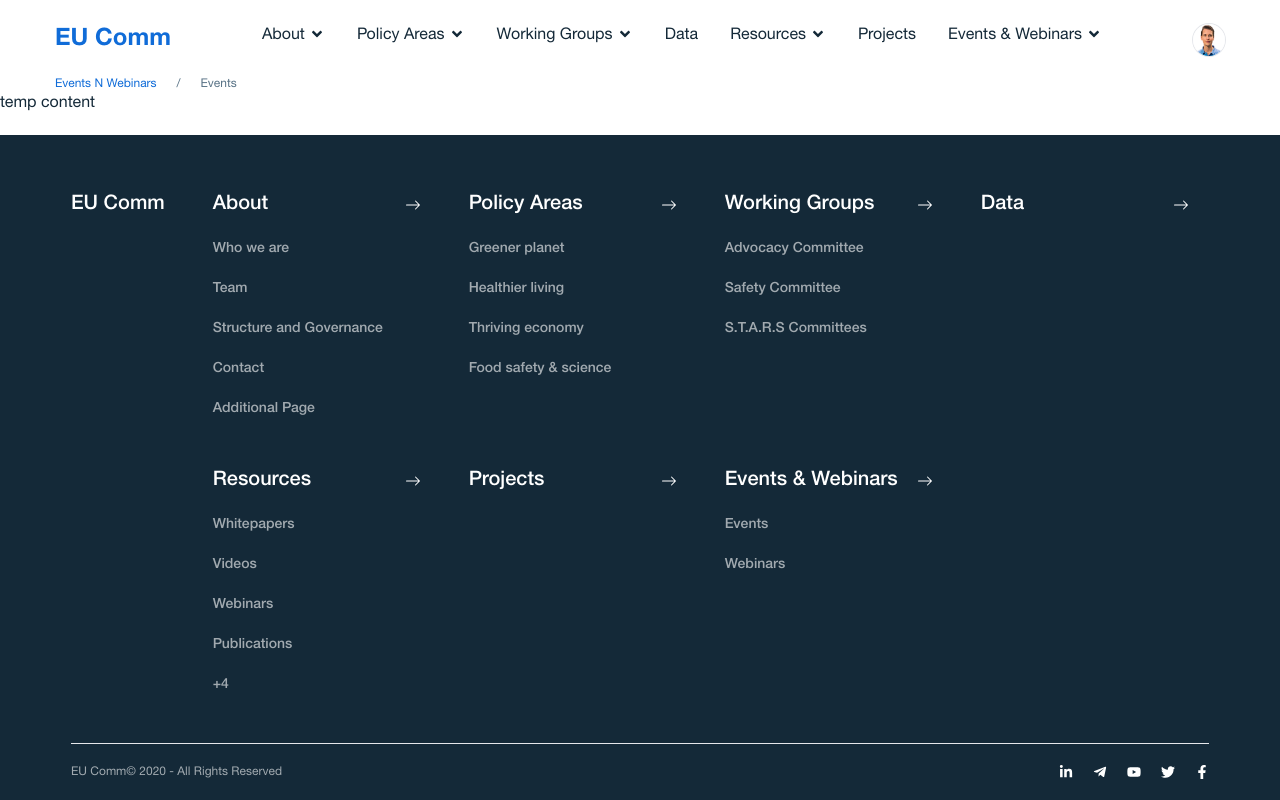
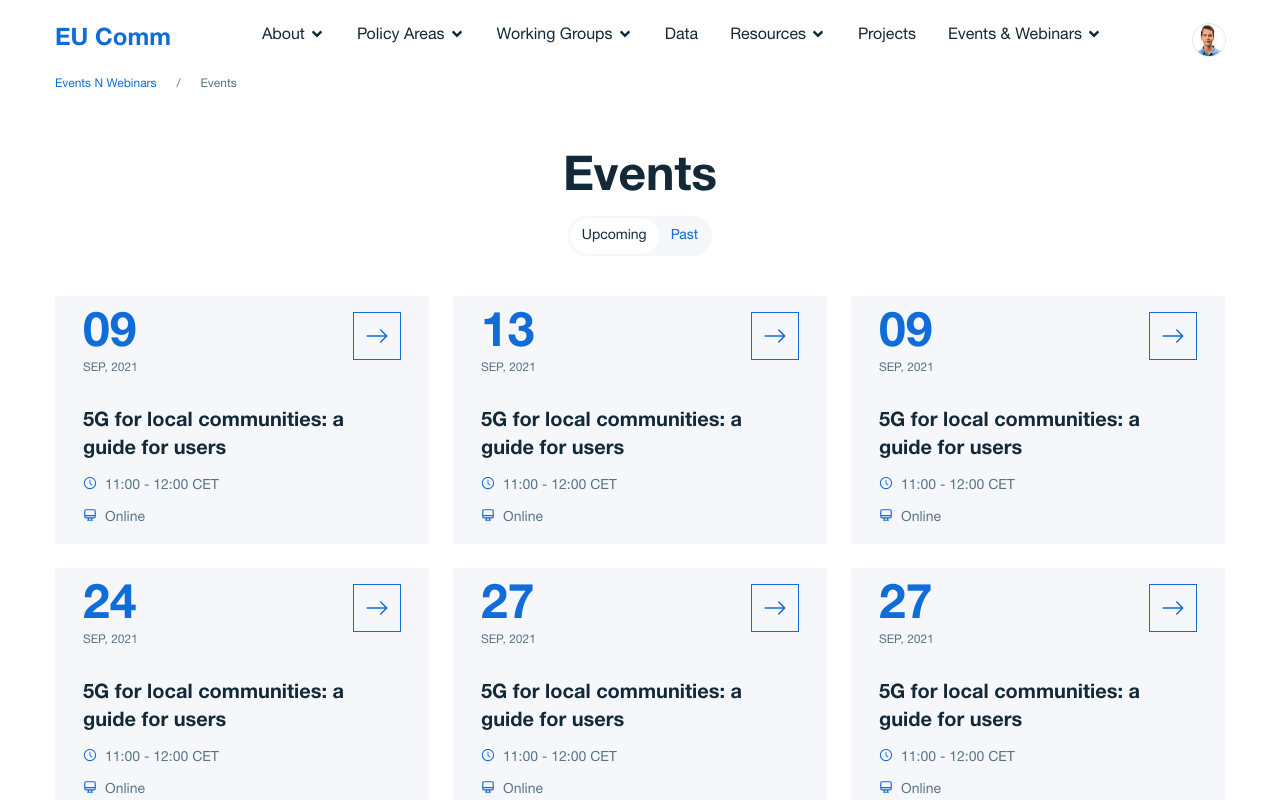
Before and after one commit to arpitgupta1214/eucomm, a Next.js app: page /events-n-webinars/events in a window 1280 px wide. Shown: the top 800 px of the page. Built offline with nearby package versions, Linux system fonts and the light colour scheme; what calendar-dates would draw is missing.

Commit message:
build error fix and events added

```diff
--- a/components/CustomIcon/CustomIcon.jsx
+++ b/components/CustomIcon/CustomIcon.jsx
@@ -12,8 +12,8 @@ import {
 } from "react-icons/fa";
 import { MdWork } from "react-icons/md";
 import { TiGroup } from "react-icons/ti";
-import { AiFillPieChart } from "react-icons/ai";
-import { HiDocumentText } from "react-icons/hi";
+import { AiFillPieChart, AiOutlineClockCircle } from "react-icons/ai";
+import { HiDocumentText, HiOutlineDesktopComputer } from "react-icons/hi";
 import { VscLoading } from "react-icons/vsc";
 import { BsArrowRight, BsDot, BsCircleFill } from "react-icons/bs";
 
@@ -35,6 +35,8 @@ const icons = {
   FaAngleUp,
   BsDot,
   BsCircleFill,
+  AiOutlineClockCircle,
+  HiOutlineDesktopComputer,
 };
 
 const CustomIcon = ({ name, className }) =>
--- /dev/null
+++ b/components/ui/Selector/Selector.jsx
@@ -0,0 +1,21 @@
+const Selector = ({ options, active, onSelect }) => {
+  return (
+    <div className="mb-10 bg-skin-light rounded-full p-0.5 flex">
+      {options.map((option, idx) => (
+        <button
+          key={`option-${idx}`}
+          className={`py-2 px-3 rounded-full text-sm ${
+            active === option
+              ? "text-skin-base bg-skin-base"
+              : "text-skin-highlight bg-none"
+          }`}
+          onClick={() => onSelect(option)}
+        >
+          {option}
+        </button>
+      ))}
+    </div>
+  );
+};
+
+export default Selector;
--- /dev/null
+++ b/components/ui/Selector/index.js
@@ -0,0 +1 @@
+export { default } from "./Selector";
--- a/components/ui/index.js
+++ b/components/ui/index.js
@@ -10,3 +10,4 @@ export { default as MobilePopup } from "./MobilePopup";
 export { default as Player } from "./Player";
 export { default as Carousel } from "./Carousel";
 export { default as ArrowButton } from "./ArrowButton";
+export { default as Selector } from "./Selector";
--- /dev/null
+++ b/data/events/data.json
@@ -0,0 +1,93 @@
+{
+  "pageHead": "Events",
+  "eventGroups": [
+    {
+      "name": "Upcoming",
+      "events": [
+        {
+          "date": "09 SEP 2021",
+          "head": "5G for local communities: a guide for users",
+          "time": "11:00 - 12:00 CET",
+          "mode": "Online"
+        },
+        {
+          "date": "13 SEP 2021",
+          "head": "5G for local communities: a guide for users",
+          "time": "11:00 - 12:00 CET",
+          "mode": "Online"
+        },
+        {
+          "date": "09 SEP 2021",
+          "head": "5G for local communities: a guide for users",
+          "time": "11:00 - 12:00 CET",
+          "mode": "Online"
+        },
+        {
+          "date": "24 SEP 2021",
+          "head": "5G for local communities: a guide for users",
+          "time": "11:00 - 12:00 CET",
+          "mode": "Online"
+        },
+        {
+          "date": "27 SEP 2021",
+          "head": "5G for local communities: a guide for users",
+          "time": "11:00 - 12:00 CET",
+          "mode": "Online"
+        },
+        {
+          "date": "27 SEP 2021",
+          "head": "5G for local communities: a guide for users",
+          "time": "11:00 - 12:00 CET",
+          "mode": "Online"
+        }
+      ]
+    },
+    {
+      "name": "Past",
+      "events": [
+        {
+          "date": "09 Sept 2021",
+          "head": "5G for local communities: a guide for users",
+          "time": "11:00 - 12:00 CET",
+          "mode": "Online"
+        },
+        {
+          "date": "13 Sept 2021",
+          "head": "5G for local communities: a guide for users",
+          "time": "11:00 - 12:00 CET",
+          "mode": "Online"
+        },
+        {
+          "date": "09 Sept 2021",
+          "head": "5G for local communities: a guide for users",
+          "time": "11:00 - 12:00 CET",
+          "mode": "Online"
+        },
+        {
+          "date": "24 Sept 2021",
+          "head": "5G for local communities: a guide for users",
+          "time": "11:00 - 12:00 CET",
+          "mode": "Online"
+        },
+        {
+          "date": "27 Sept 2021",
+          "head": "5G for local communities: a guide for users",
+          "time": "11:00 - 12:00 CET",
+          "mode": "Online"
+        },
+        {
+          "date": "27 Sept 2021",
+          "head": "5G for local communities: a guide for users",
+          "time": "11:00 - 12:00 CET",
+          "mode": "Online"
+        },
+        {
+          "date": "30 Sept 2021",
+          "head": "5G for local communities: a guide for users",
+          "time": "11:00 - 12:00 CET",
+          "mode": "Online"
+        }
+      ]
+    }
+  ]
+}
--- /dev/null
+++ b/pages/events-n-webinars/events.jsx
@@ -0,0 +1,84 @@
+import CustomIcon from "components/CustomIcon/CustomIcon";
+import Layout from "components/Layouts";
+import { ArrowButton, Selector } from "components/ui";
+import { useState } from "react";
+
+const Events = (props) => {
+  const [activeEventGroup, setActiveEventGroup] = useState(
+    props.eventGroups[0]
+  );
+  return (
+    <div className="mt-16 flex flex-col items-center">
+      {/* head */}
+      <div className="mb-3 font-bold text-5xl">{props.pageHead}</div>
+
+      {/* selector */}
+      <Selector
+        options={props.eventGroups.map((eventGroup) => eventGroup.name)}
+        active={activeEventGroup.name}
+        onSelect={(eventGroupName) =>
+          setActiveEventGroup(
+            props.eventGroups.find(
+              (eventGroup) => eventGroup.name === eventGroupName
+            )
+          )
+        }
+      />
+
+      <div className="mb-32 content-md flex flex-col items-center">
+        {/* envents */}
+        <div className="w-full grid grid-cols-3 gap-6">
+          {activeEventGroup.events.map((event, idx) => {
+            const [date, month, year] = event.date.split(" ");
+            return (
+              <div
+                key={`event-${idx}`}
+                className="py-4 px-7 bg-skin-light flex flex-col"
+              >
+                <div className="mb-8 flex justify-between">
+                  {/* date */}
+                  <div className="flex flex-col">
+                    <div className="font-bold text-5xl text-skin-highlight">
+                      {date}
+                    </div>
+                    <div className="text-xs text-skin-light">
+                      {month}, {year}
+                    </div>
+                  </div>
+                  <div className="w-12 h-12">
+                    <ArrowButton direction="forward" />
+                  </div>
+                </div>
+                <div className="grid grid-flow-row gap-3">
+                  <div className="text-xl font-bold">{event.head}</div>
+                  <div className="flex font-sm text-sm ">
+                    <CustomIcon
+                      name="AiOutlineClockCircle"
+                      className="mr-2 text-skin-highlight"
+                    />
+                    <span className="text-skin-light">{event.time}</span>
+                  </div>
+                  <div className="flex font-sm text-sm">
+                    <CustomIcon
+                      name="HiOutlineDesktopComputer"
+                      className="mr-2 text-skin-highlight"
+                    />
+                    <span className="text-skin-light">{event.mode}</span>
+                  </div>
+                </div>
+              </div>
+            );
+          })}
+        </div>
+      </div>
+    </div>
+  );
+};
+
+Events.layout = Layout;
+export default Events;
+
+export const getStaticProps = async () => {
+  const staticData = await import("data/events/data.json");
+  return { props: { ...staticData } };
+};
--- a/pages/projects/[project].jsx
+++ b/pages/projects/[project].jsx
@@ -149,6 +149,7 @@ export const getStaticPaths = async () => {
     const resource = require(`data/projects/${key.slice(2)}`);
     projects.push(JSON.parse(JSON.stringify(resource)));
   });
+  console.log({ projects });
   return {
     paths: projects.map((project) => ({
       params: { project: project.slug },
--- a/pages/projects/members-area/become-a-member.jsx
+++ b/pages/projects/members-area/become-a-member.jsx
@@ -84,9 +84,7 @@ BecomeAMember.layout = Layout;
 export default BecomeAMember;
 
 export const getStaticProps = async () => {
-  const staticData = await import(
-    "data/projects/membersArea/becomeAMember/data.json"
-  );
+  const staticData = await import("data/membersArea/becomeAMember/data.json");
 
   return { props: { ...staticData } };
 };
--- a/pages/projects/members-area/index.jsx
+++ b/pages/projects/members-area/index.jsx
@@ -76,7 +76,7 @@ MembersArea.layout = Layout;
 export default MembersArea;
 
 export const getStaticProps = async () => {
-  const staticData = await import("data/projects/membersArea/data.json");
+  const staticData = await import("data/membersArea/data.json");
 
   return { props: { ...staticData } };
 };
```
Also changed, not shown: data/membersArea/becomeAMember/data.json (renamed from data/projects/membersArea/becomeAMember/data.json), data/membersArea/data.json (renamed from data/projects/membersArea/data.json).
